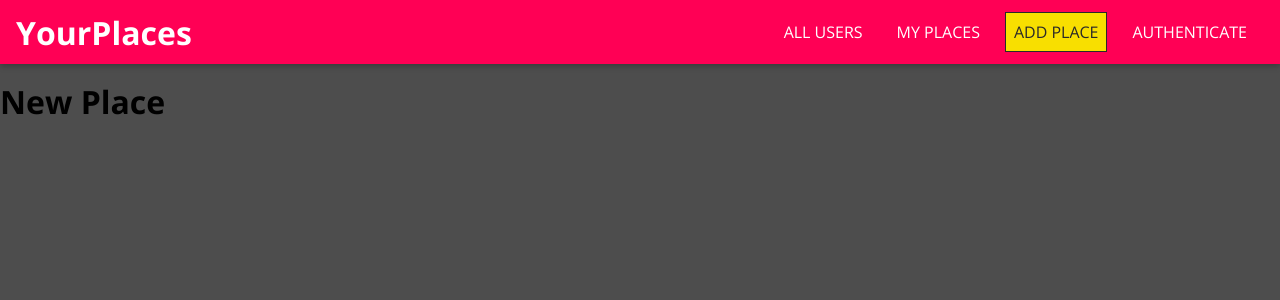
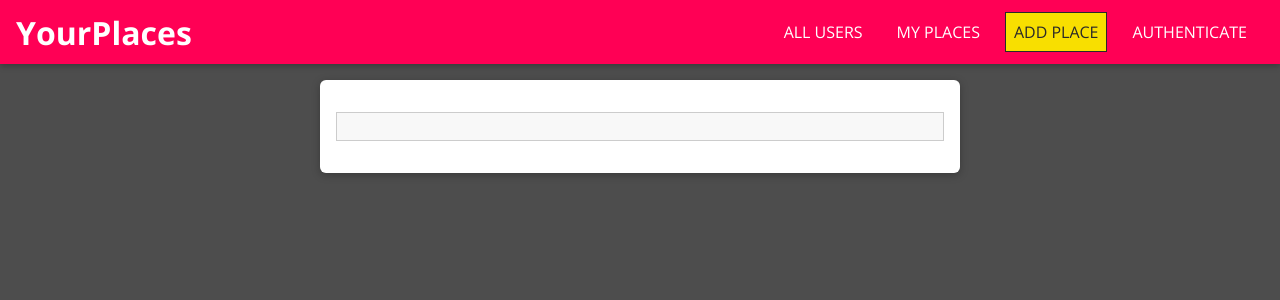
Before and after one commit to willian-pessoa/your-places-client, a React (Create React App) app: page /places/new in a window 1280 px wide. Shown: the top 300 px of the page. Built offline with nearby package versions, Linux system fonts and the light colour scheme.

Commit message:
fix double map showing

```diff
--- a/package.json
+++ b/package.json
@@ -6,6 +6,7 @@
     "@testing-library/jest-dom": "^5.16.5",
     "@testing-library/react": "^13.4.0",
     "@testing-library/user-event": "^13.5.0",
+    "ol": "^7.1.0",
     "react": "^18.2.0",
     "react-dom": "^18.2.0",
     "react-router-dom": "^6.4.3",
--- a/public/index.html
+++ b/public/index.html
@@ -22,6 +22,7 @@
       work correctly both with client-side routing and a non-root public URL.
       Learn how to configure a non-root public URL by running `npm run build`.
     -->
+
   <title>React App</title>
 </head>
 
--- a/src/places/components/PlaceItem.jsx
+++ b/src/places/components/PlaceItem.jsx
@@ -3,6 +3,7 @@ import React, { useState } from "react";
 import Button from "../../shared/components/FormElements/Button";
 import Card from "../../shared/components/UIElements/Card";
 import Modal from "../../shared/components/UIElements/Modal";
+import Map from "../../shared/components/UIElements/Map";
 
 import "./PlaceItem.scss";
 
@@ -23,7 +24,7 @@ const PlaceItem = (props) => {
         footer={<Button onClick={closeMapHandler}>CLOSE</Button>}
       >
         <div className="map-container">
-          <h2>THE MAP!</h2>
+          <Map center={props.coordinates} zoom={18}/>
         </div>
       </Modal>
       <li className="place-item">
--- a/src/places/pages/NewPlace.page.jsx
+++ b/src/places/pages/NewPlace.page.jsx
@@ -1,10 +1,14 @@
 import React from "react";
+
+import Input from "../../shared/components/FormElements/Input";
+
+import "./NewPlace.scss"
 
 const NewPlace = () => {
   return (
-    <div>
-      <h1>New Place</h1>
-    </div>
+    <form className="place-form">
+      <Input element="input" />
+    </form>
   );
 };
 
--- /dev/null
+++ b/src/places/pages/NewPlace.scss
@@ -0,0 +1,11 @@
+.place-form {
+  position: relative;
+  list-style: none;
+  margin: 0 auto;
+  padding: 1rem;
+  width: 90%;
+  max-width: 40rem;
+  box-shadow: 0 2px 8px rgba(0, 0, 0, 0.26);
+  border-radius: 6px;
+  background: white;
+}
--- /dev/null
+++ b/src/shared/components/FormElements/Input.jsx
@@ -0,0 +1,21 @@
+import React from "react";
+
+import "./Input.scss";
+
+const Input = (props) => {
+  const element =
+    props.element === "input" ? (
+      <input type={props.type} id={props.id} placeholder={props.placeholder} />
+    ) : (
+      <textarea id={props.id} rows={props.row || 3}></textarea>
+    );
+
+  return (
+    <div className={`form-control`}>
+      <label htmlFor={props.id}>{props.label}</label>
+      {element}
+    </div>
+  );
+};
+
+export default Input;
--- /dev/null
+++ b/src/shared/components/FormElements/Input.scss
@@ -0,0 +1,41 @@
+.form-control {
+  margin: 1rem 0;
+}
+
+.form-control label,
+.form-control input,
+.form-control textarea {
+  display: block;
+}
+
+.form-control label {
+  font-weight: bold;
+  margin-bottom: 0.5rem;
+}
+
+.form-control input,
+.form-control textarea {
+  width: 100%;
+  font: inherit;
+  border: 1px solid #ccc;
+  background: #f8f8f8;
+  padding: 0.15rem 0.25rem;
+}
+
+.form-control input:focus,
+.form-control textarea:focus {
+  outline: none;
+  background: #ebebeb;
+  border-color: #510077;
+}
+
+.form-control--invalid label,
+.form-control--invalid p {
+  color: red;
+}
+
+.form-control--invalid input,
+.form-control--invalid textarea {
+  border-color: red;
+  background: #ffd1d1;
+}
--- /dev/null
+++ b/src/shared/components/UIElements/Map.jsx
@@ -0,0 +1,44 @@
+import React, { useRef, useEffect } from "react";
+
+import { Map as olMap } from "ol";
+import View from "ol/View";
+import TileLayer from "ol/layer/Tile";
+import OSM from "ol/source/OSM";
+import { fromLonLat } from "ol/proj";
+
+import "./Map.scss";
+
+const Map = (props) => {
+  const ref = useRef();
+  const mapRef = useRef();
+
+  const { center, zoom } = props;
+
+  useEffect(() => {
+    if (ref.current && !mapRef.current) {
+      mapRef.current = new olMap({
+        target: ref.current,
+        layers: [
+          new TileLayer({
+            source: new OSM(),
+          }),
+        ],
+        view: new View({
+          center: fromLonLat([center.lng, center.lat]),
+          zoom: zoom,
+        }),
+      });
+    }
+  }, [center, zoom, ref, mapRef]);
+
+  return (
+    <div
+      ref={ref}
+      className={`map ${props.className}`}
+      style={props.style}
+      id="map"
+    ></div>
+  );
+};
+
+export default Map;
--- /dev/null
+++ b/src/shared/components/UIElements/Map.scss
@@ -0,0 +1,12 @@
+.map{
+  width: 100%;
+  height: 100%;
+
+  ul{
+    position: absolute;
+    bottom: 0;
+    list-style: none;
+    margin: 0;
+    padding: 0;
+  }
+}
--- a/src/shared/components/UIElements/Modal.jsx
+++ b/src/shared/components/UIElements/Modal.jsx
@@ -1,4 +1,4 @@
-import React from "react";
+import React, { useRef } from "react";
 import ReactDOM from "react-dom";
 import { CSSTransition } from "react-transition-group";
 
@@ -30,10 +30,13 @@ const ModalOverlay = (props) => {
 };
 
 const Modal = (props) => {
+  const nodeRef = useRef();
+
   return (
     <>
       {props.show && <Backdrop onClick={props.onCancel} />}
       <CSSTransition
+        nodeRef={nodeRef}
         in={props.show}
         mountOnEnter
         unmountOnExit
```
Also changed, not shown: 1 other file (tests, documents, lock files or other folders).
